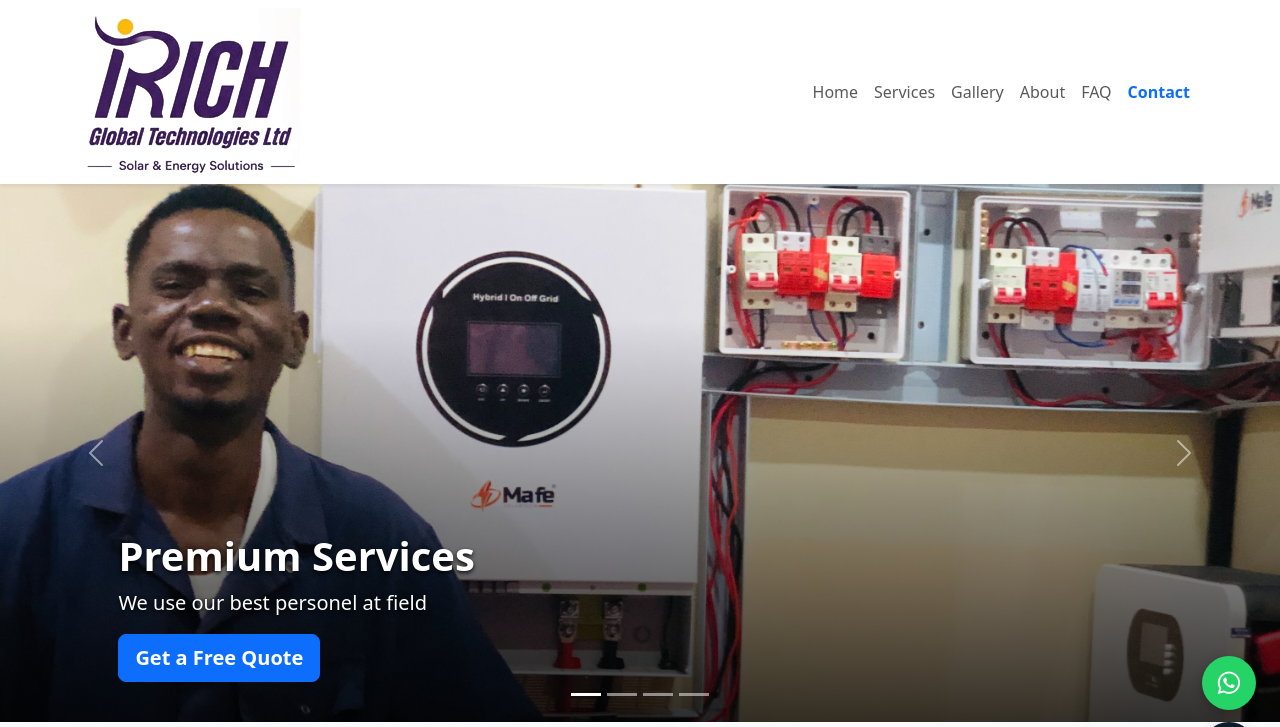
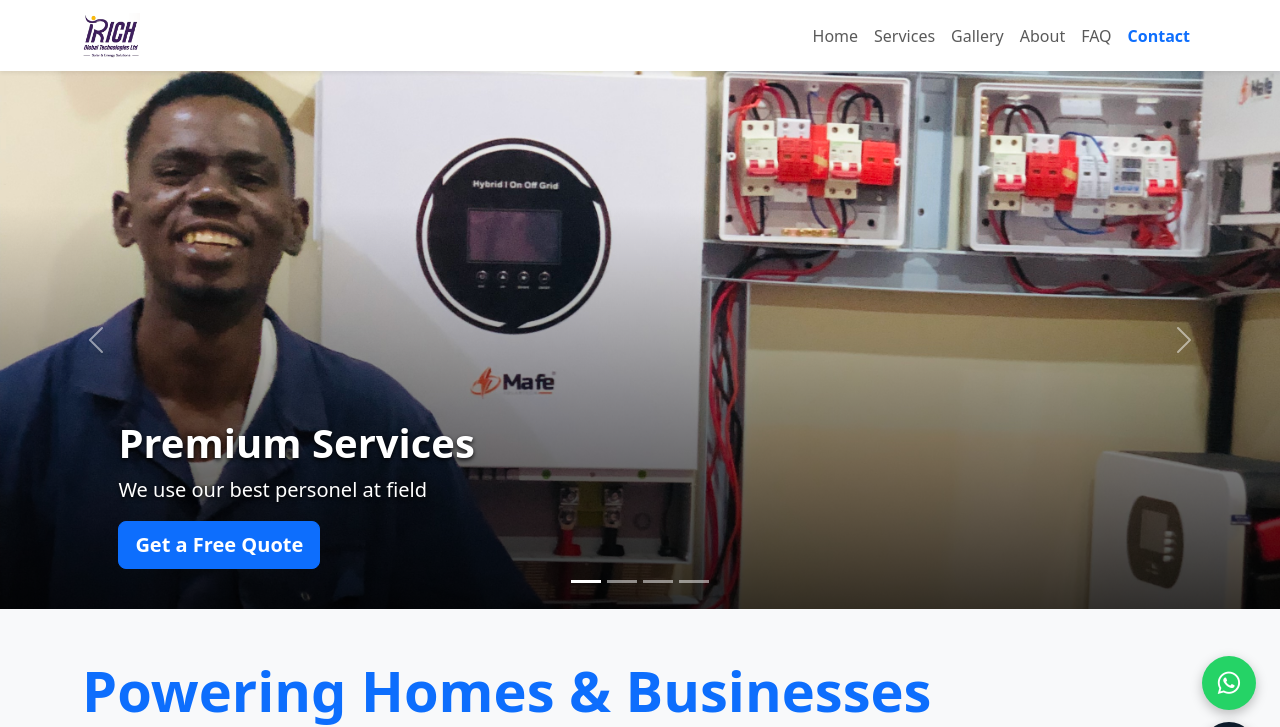
Before and after one commit to miracleiwinosa288/django_project, a Django app: page / in a window 1280 px wide. Shown: the top 727 px of the page. Run offline with Django 5.2, Linux system fonts and the light colour scheme; data comes from the database, SQL or seed files in the repository.

Commit message:
modified it

```diff
--- a/web_page/irich_site/templates/home.html
+++ b/web_page/irich_site/templates/home.html
@@ -6,6 +6,7 @@
   <meta name="google-site-verification" content="BCgHLT0EdogwBwUF9YwSod6I3U5bamzf51MiHUMXYxY" />
   <meta name="viewport" content="width=device-width, initial-scale=1.0" />
   <title>IRICH Global Tech Ltd</title>
+  {% load static %}
   <link href="https://cdn.jsdelivr.net/npm/bootstrap@5.3.3/dist/css/bootstrap.min.css" rel="stylesheet" />
   <link rel="stylesheet" href="https://cdn.jsdelivr.net/npm/bootstrap-icons/font/bootstrap-icons.css" />
   <style>
@@ -236,7 +237,8 @@
 <body data-bs-spy="scroll" data-bs-target="#mainNav" data-bs-offset="80" tabindex="0">
   <nav id="mainNav" class="navbar navbar-expand-lg bg-white shadow-sm">
     <div class="container">
-      <a href="#home"><img src="media/images/image.png" alt="IRICH Global Tech"> </a>
+      <a href="#home" class="navbar-brand"><img src="{% static 'images/image.png' %}" alt="IRICH Global Tech"
+          height="45"> </a>
       <button class="navbar-toggler" type="button" data-bs-toggle="offcanvas" data-bs-target="#offcanvasNavbar"
         aria-controls="offcanvasNavbar" aria-label="Toggle navigation">
         <span class="navbar-toggler-icon"></span>
```
Also changed, not shown: web_page/irich_site/static/images/image.png (added).
